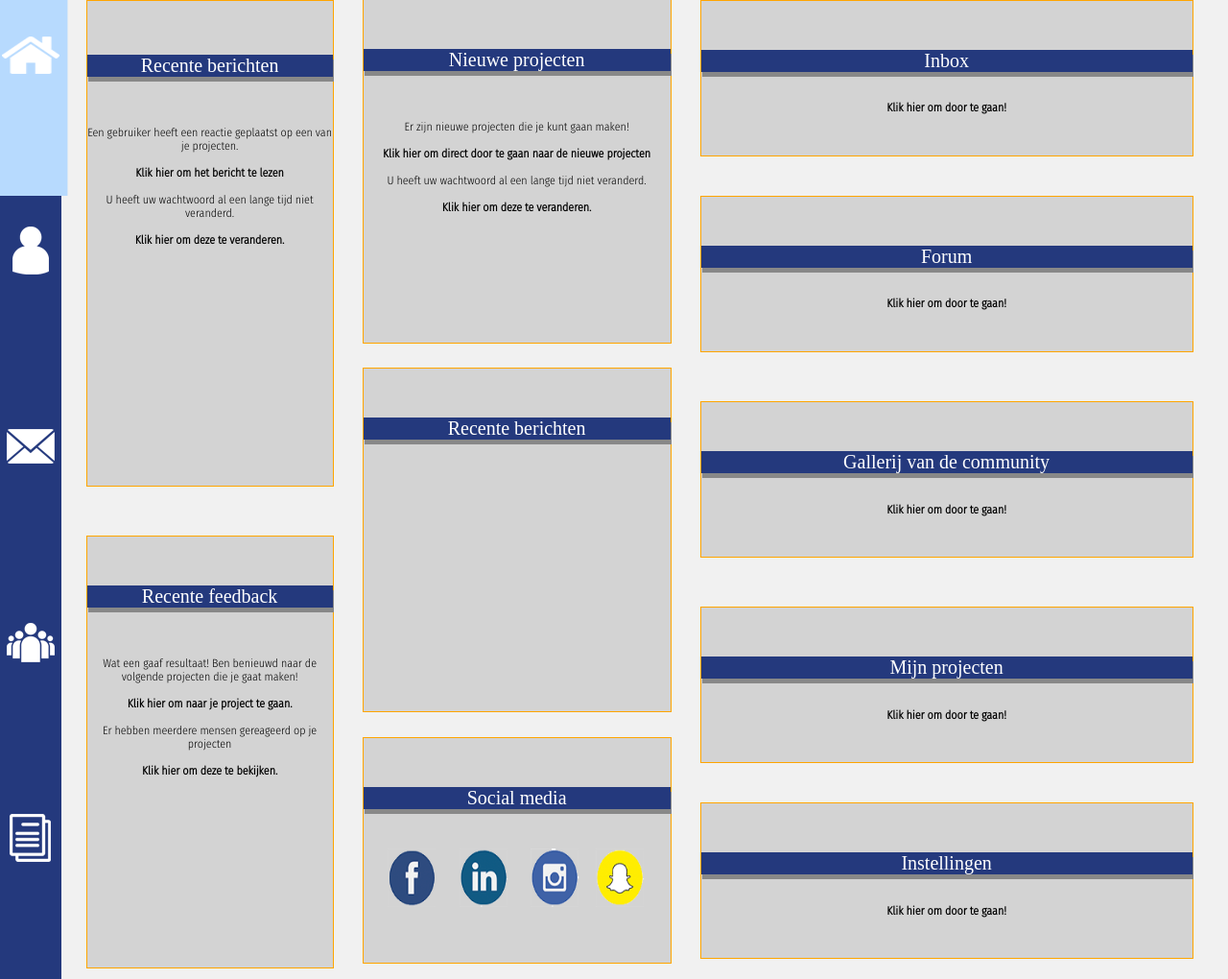
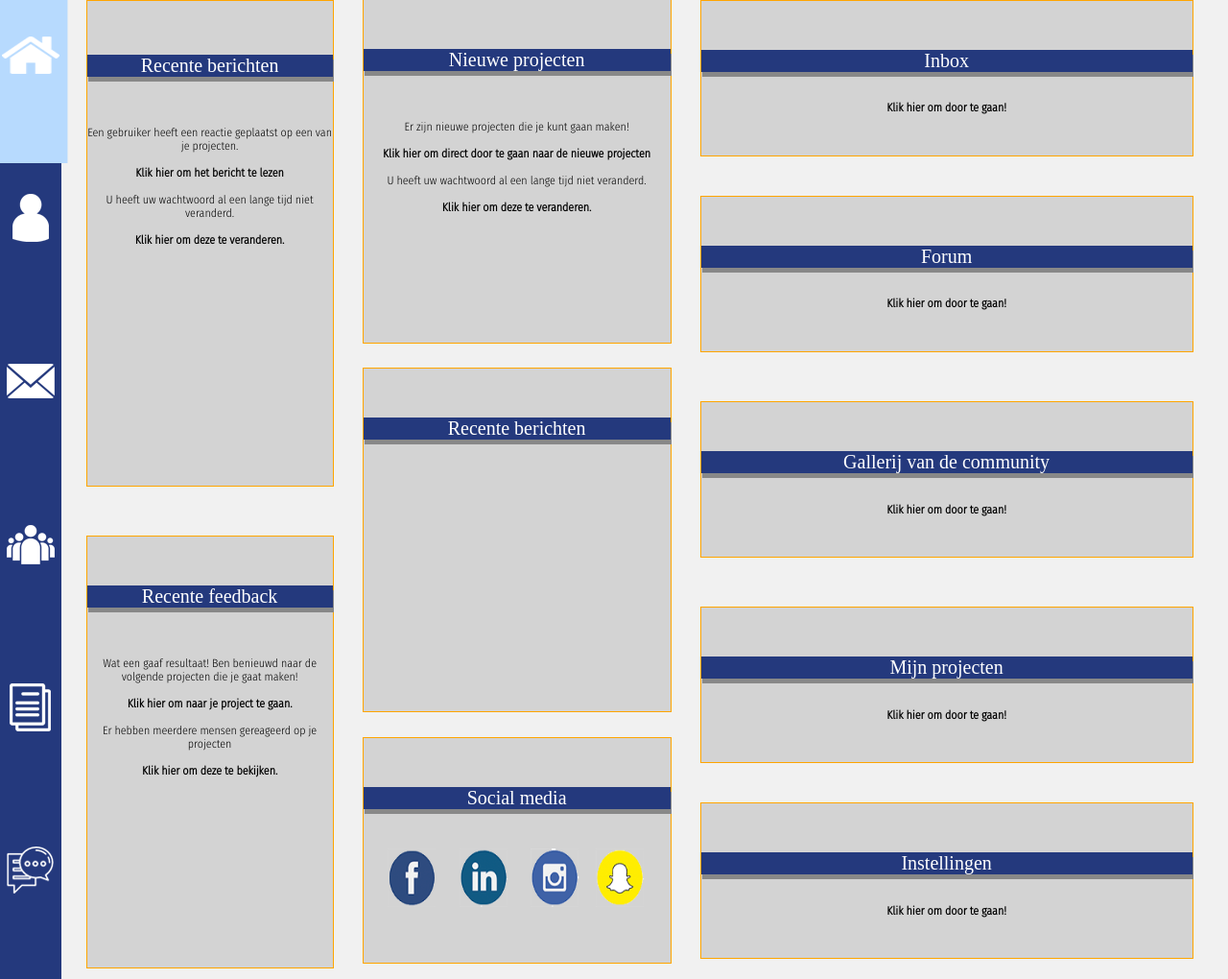
Before and after one commit to daanheijmans/ASMLexperience, a PHP site: page /dashboard/dashboard.php in a window 1280 px wide. Shown: the whole page at 96% size. Run offline with PHP 8.4, Linux system fonts and the light colour scheme; some web fonts are replaced.

Commit message:
Menu balk aangepast voor dashboard

```diff
--- a/style/styledashboard.css
+++ b/style/styledashboard.css
@@ -33,7 +33,7 @@
     /* Make the links appear below each other */
     text-decoration: none;
     /* Remove underline from links */
-    height: 20vh;
+    height: 16.666666666667vh;
     width: 5vw;
 }
 
```
